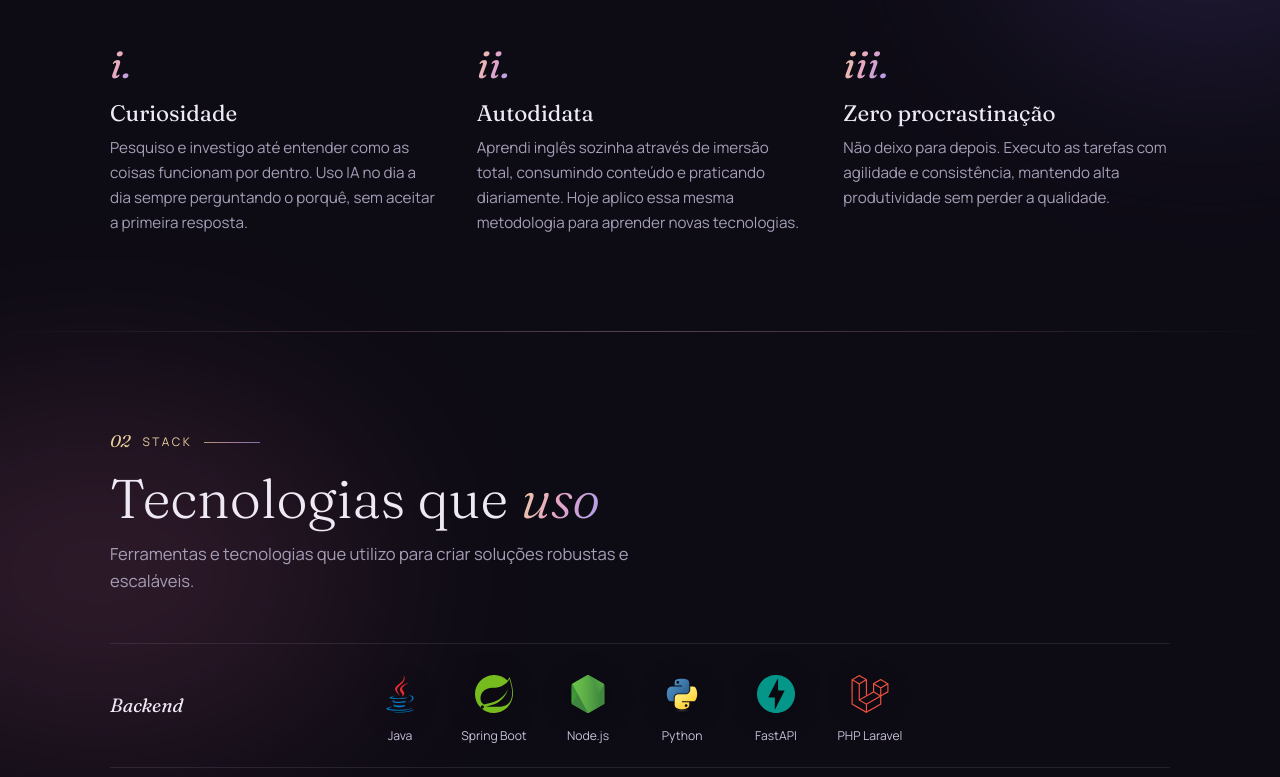
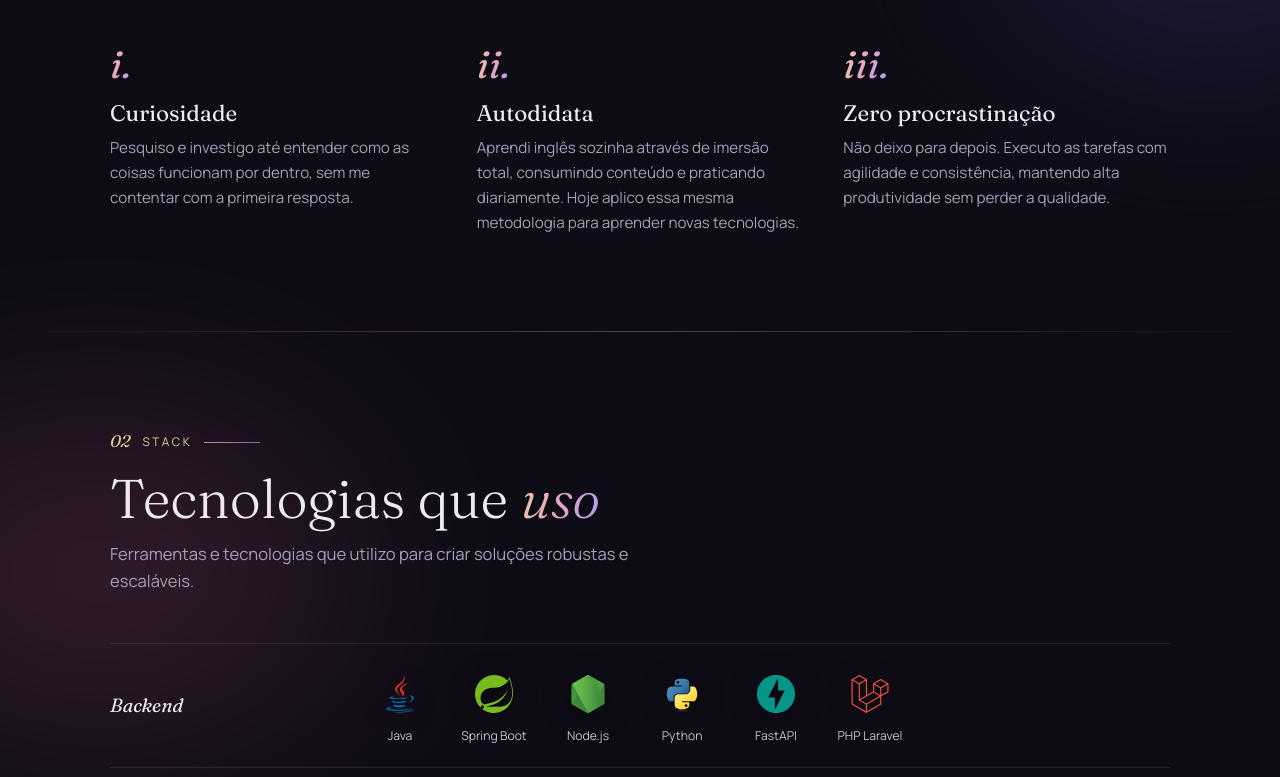
Before and after one commit to leticiagiovannalopez/leticialopez, a plain HTML site: page index.html in a window 1280 px wide. Shown: the part 1023-1800 px from the top of the page. Drawn offline with Linux system fonts and the light colour scheme.

Commit message:
Update index.html

```diff
--- a/index.html
+++ b/index.html
@@ -199,7 +199,7 @@ footer .wrap{display:flex;flex-wrap:wrap;justify-content:space-between;gap:12px}
     <h2>Quem é <span class="g">Letícia</span></h2>
     <p class="lead">Aprendo por conta própria: exploro tecnologias, testo ideias, quebro coisas e reconstruo até entender o porquê por trás do código.</p>
     <div class="traits">
-      <div class="trait"><span class="k g">i.</span><h3>Curiosidade</h3><p>Pesquiso e investigo até entender como as coisas funcionam por dentro. Uso IA no dia a dia sempre perguntando o porquê, sem aceitar a primeira resposta.</p></div>
+      <div class="trait"><span class="k g">i.</span><h3>Curiosidade</h3><p>Pesquiso e investigo até entender como as coisas funcionam por dentro, sem me contentar com a primeira resposta.</p></div>
       <div class="trait"><span class="k g">ii.</span><h3>Autodidata</h3><p>Aprendi inglês sozinha através de imersão total, consumindo conteúdo e praticando diariamente. Hoje aplico essa mesma metodologia para aprender novas tecnologias.</p></div>
       <div class="trait"><span class="k g">iii.</span><h3>Zero procrastinação</h3><p>Não deixo para depois. Executo as tarefas com agilidade e consistência, mantendo alta produtividade sem perder a qualidade.</p></div>
     </div>
```
